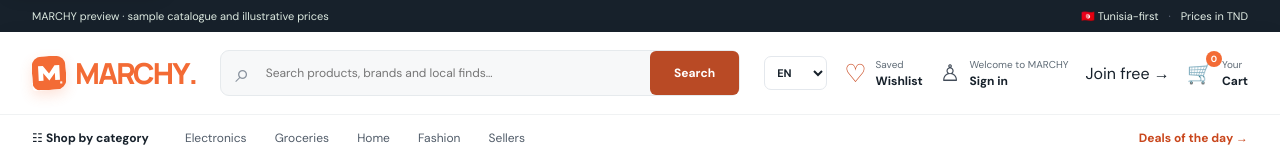
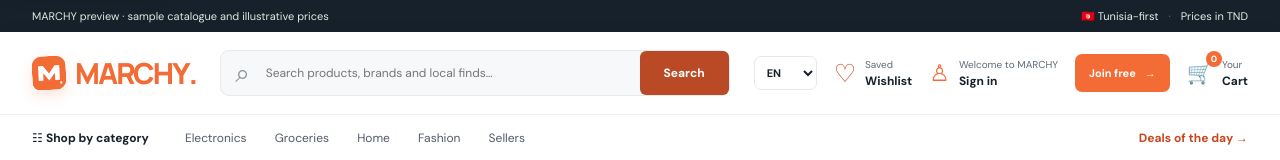
Before and after one commit to medkhalilghdamsi-dev/MARCHY, a React (Vite) app: page / in a window 1280 px wide. Shown: the top 160 px of the page. Built offline with nearby package versions, Linux system fonts and the light colour scheme.

Commit message:
Style sign-in and join actions in marketplace header

```diff
--- a/src/styles/auth.css
+++ b/src/styles/auth.css
@@ -44,3 +44,10 @@
 .account-auth-prompt>div:last-child{display:flex;gap:9px;flex-shrink:0}
 @media(max-width:760px){.auth-page{padding:20px 12px 40px;min-height:auto}.auth-shell{grid-template-columns:1fr;min-height:0;max-width:520px}.auth-brand-panel{display:none}.auth-form-panel{padding:30px 24px 32px}.auth-mobile-brand{display:block;margin-bottom:30px}.auth-mobile-brand .auth-brand{color:#17212b}.auth-form-heading h2{font-size:29px}.account-auth-prompt{align-items:flex-start;flex-direction:column}.account-auth-prompt>div:last-child{width:100%}.account-auth-prompt>div:last-child a{flex:1;text-align:center}}
 @media(max-width:390px){.auth-form-panel{padding:24px 17px}.auth-form-meta{align-items:flex-start}.account-auth-prompt>div:last-child{flex-direction:column}}
+
+/* Account entry points in the shared marketplace chrome */
+.header-join-link{display:inline-flex;align-items:center;justify-content:center;gap:9px;min-height:38px;padding:0 14px;border-radius:7px;background:#f36b35;color:#fff!important;font-size:11px;font-weight:800;text-decoration:none;white-space:nowrap;transition:background .18s,transform .18s}
+.header-join-link:hover{background:#d95728;transform:translateY(-1px)}
+.header-signin .action-icon{color:#f36b35}
+@media(max-width:900px){.header-join-link{padding:0 10px;font-size:10px}.header-actions{gap:10px}}
+@media(max-width:640px){.header-join-link{min-height:32px;padding:0 9px;font-size:9px}.header-signin .action-icon{font-size:18px}.header-signin b{font-size:10px!important}}
```
